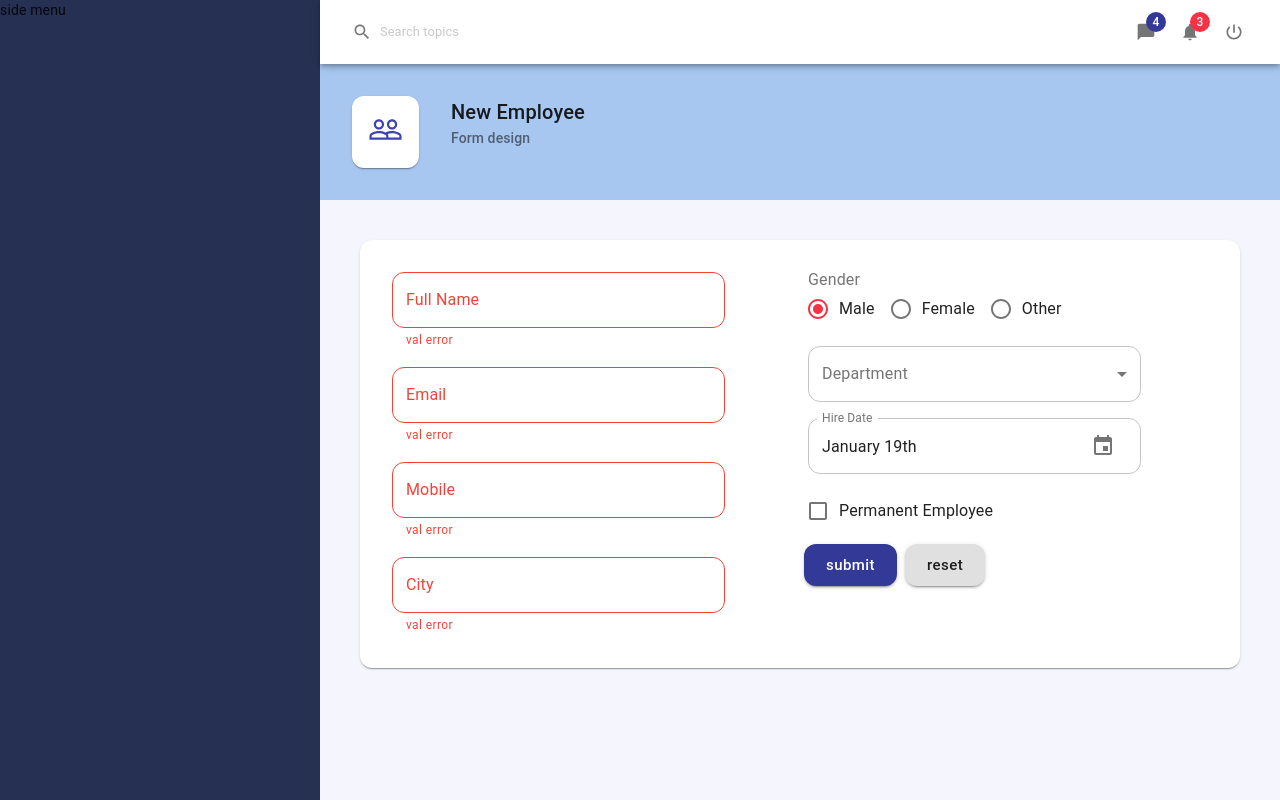
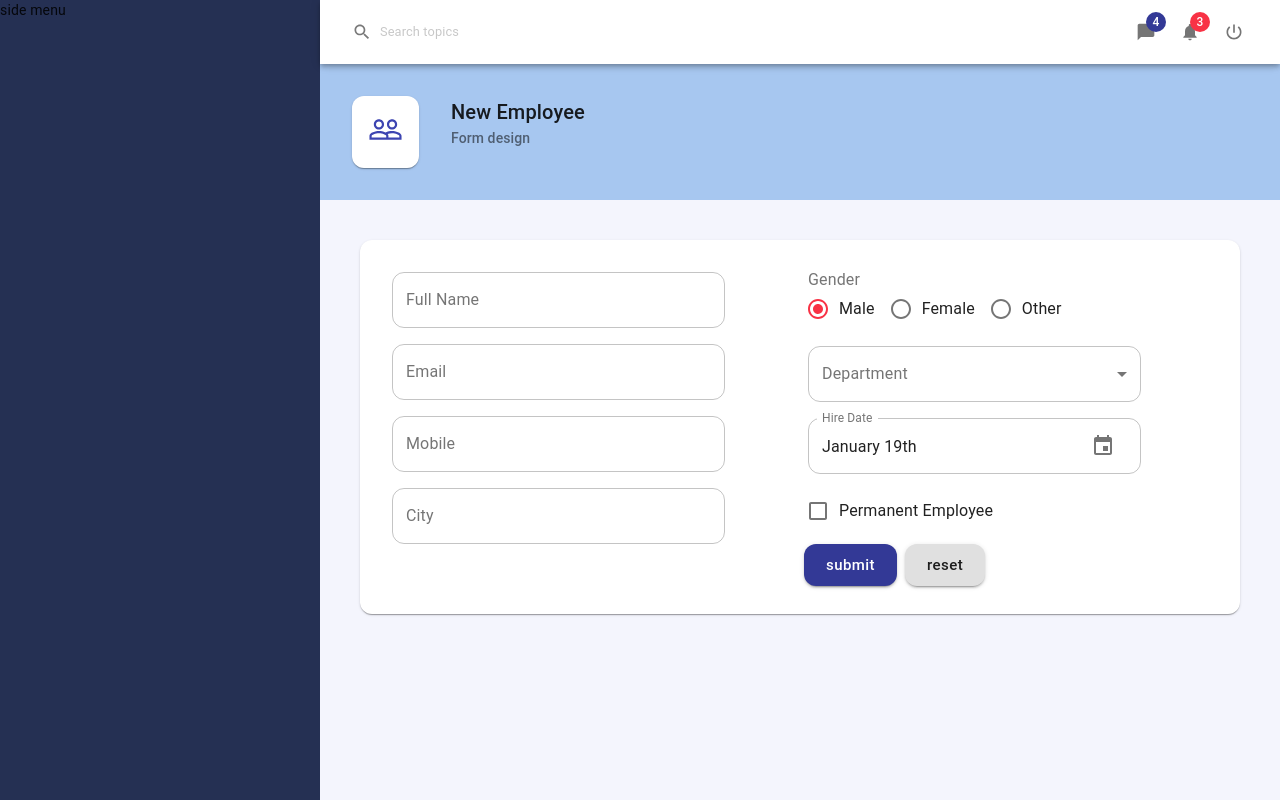
Before and after one commit to marynasmagluyk/material-ui-system, a React (Create React App) app: page / in a window 1280 px wide. Built offline with nearby package versions, Linux system fonts and the light colour scheme.

Commit message:
validation for inputs control

```diff
--- a/src/components/controls/Input.js
+++ b/src/components/controls/Input.js
@@ -3,7 +3,7 @@ import {TextField} from "@material-ui/core";
 
 const Input = (props) => {
 
-    const {name, label, value, onChange} = props;
+    const {name, label, error=null, value, onChange} = props;
     return (
         <TextField
         variant='outlined'
@@ -11,8 +11,8 @@ const Input = (props) => {
         name={name}
         value={value}
         onChange={onChange}
-        error
-        helperText='val error'>
+        {...(error && {error: true, helperText: error})}
+      >
     </TextField>)
 };
 
--- a/src/components/controls/Select.js
+++ b/src/components/controls/Select.js
@@ -1,11 +1,12 @@
 import React from 'react';
-import {FormControl, InputLabel, Select as MuiSelect, MenuItem} from '@material-ui/core';
+import {FormControl, InputLabel, Select as MuiSelect, MenuItem, FormHelperText} from '@material-ui/core';
 
 const Select = (props) => {
-    const {name, label, value, onChange, options} = props;
+    const {name, label, value, error = null, onChange, options} = props;
 
     return (
         <FormControl
+            {...(error && {error: true})}
             variant='outlined'>
             <InputLabel>{label}</InputLabel>
             <MuiSelect
@@ -24,6 +25,7 @@ const Select = (props) => {
                     })
                 }
             </MuiSelect>
+            {error && <FormHelperText>{error}</FormHelperText>}
         </FormControl>
     )
 };
--- a/src/components/useForm.js
+++ b/src/components/useForm.js
@@ -2,7 +2,10 @@ import React, {useState} from 'react';
 import {makeStyles} from "@material-ui/core";
 
 export const useForm = (initialFormValues) => {
+
     const [employees, setEmployees] = useState(initialFormValues);
+
+    const [error, setError] = useState({});
 
     const handleInputChange = (e) => {
         const {name, value} = e.target;
@@ -14,14 +17,16 @@ export const useForm = (initialFormValues) => {
     return ({
         employees,
         setEmployees,
-        handleInputChange
+        handleInputChange,
+        error,
+        setError,
     })
 };
 
 export const Form = (props) => {
     const classes = useStyles();
-
-    return (<form className={classes.root} autoComplete='off'>
+    const {children, ...other} = props;
+    return (<form className={classes.root} {...other} autoComplete='off'>
         {props.children}
     </form>)
 };
--- a/src/pages/EmployeeForm.js
+++ b/src/pages/EmployeeForm.js
@@ -28,16 +28,25 @@ const EmployeeForm = () => {
     const validate = () => {
         let temp = {};
         temp.fullName = employees.fullName ? '' : 'this field is required';
-        temp.email = (/$\.+@.+..+/).test(employees.email)? '' : 'email is not valid';
+        temp.email = (/$^|.+@.+..+/).test(employees.email) ? '' : 'email is not valid';
         temp.mobile = employees.mobile > 9 ? '' : 'minimum 10 numbers required';
-        temp.departmentId = employees.departmentId.length!==0 ? '' : 'this field is required';
+        temp.departmentId = employees.departmentId.length !== 0 ? '' : 'this field is required';
+
+        setError({...temp});
+
+        return Object.values(temp).every(property => property === '');
     };
 
-    const {employees, setEmployees, handleInputChange} = useForm(initialFormValues);
+    const {employees, setEmployees, handleInputChange, error, setError} = useForm(initialFormValues);
 
-
+    const handleSubmit = (e) => {
+        e.preventDefault();
+        if (validate()) {
+            window.alert('correct fields');
+        }
+    };
     return (
-        <Form>
+        <Form onSubmit={handleSubmit}>
             <Grid container>
                 <Grid item
                       xs={6}>
@@ -45,22 +54,28 @@ const EmployeeForm = () => {
                         name='fullName'
                         label='Full Name'
                         value={employees.fullName}
-                        onChange={handleInputChange}/>
+                        onChange={handleInputChange}
+                        error={error.fullName}/>
                     <Controls.Input
                         name="email"
                         label='Email'
                         value={employees.email}
-                        onChange={handleInputChange}/>
+                        onChange={handleInputChange}
+                        error={error.email}
+                    />
                     <Controls.Input
                         name="mobile"
                         label='Mobile'
                         value={employees.mobile}
-                        onChange={handleInputChange}/>
+                        onChange={handleInputChange}
+                        error={error.mobile}/>
                     <Controls.Input
                         name="city"
                         label='City'
                         value={employees.city}
-                        onChange={handleInputChange}/>
+                        onChange={handleInputChange}
+                        error={error.city}
+                    />
                 </Grid>
                 <Grid item
                       xs={6}>
@@ -75,7 +90,8 @@ const EmployeeForm = () => {
                         label='Department'
                         value={employees.departmentId}
                         onChange={handleInputChange}
-                        options={employeeService.getDepartments()}/>
+                        options={employeeService.getDepartments()}
+                        error={error.departmentId}/>
                     <Controls.DatePicker
                         name='hireDate'
                         label='Hire Date'
```
